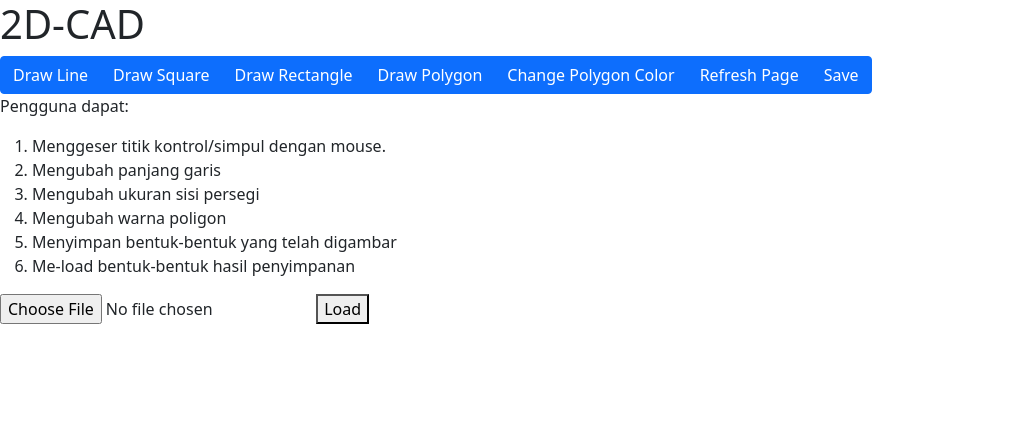
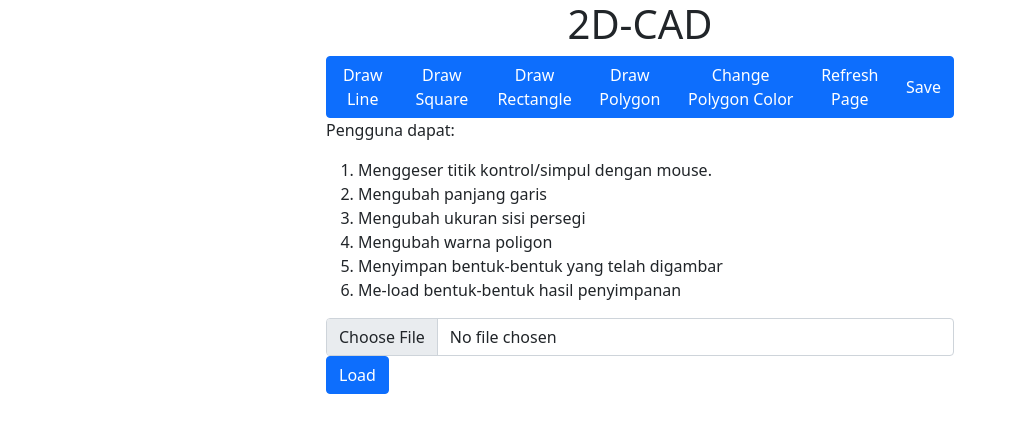
Before and after one commit to azharfatrr/Grafkom-Tubes-1, a website built with Vite: page src/index.html in a window 1280 px wide. Shown: the top 432 px of the page, without its empty margins (0-1017 px from the left). Built offline with nearby package versions, Linux system fonts and the light colour scheme.

Commit message:
style: center items

```diff
--- a/src/index.html
+++ b/src/index.html
@@ -13,7 +13,10 @@
     <title>2D-CAD</title>
   </head>
   <body>
-    <h1>2D-CAD</h1>
+    <div classs="container">
+      <div class="row justify-content-center">
+        <div class="col-sm-6">
+          <h1 style="text-align: center">2D-CAD</h1>
           <div class="btn-group" role="group">
             <button type="button" class="btn btn-primary" id="drawLineButton">
               Draw Line
@@ -21,10 +24,18 @@
             <button type="button" class="btn btn-primary" id="drawSquareButton">
               Draw Square
             </button>
-      <button type="button" class="btn btn-primary" id="drawRectangleButton">
+            <button
+              type="button"
+              class="btn btn-primary"
+              id="drawRectangleButton"
+            >
               Draw Rectangle
             </button>
-      <button type="button" class="btn btn-primary" id="drawPolygonButton">
+            <button
+              type="button"
+              class="btn btn-primary"
+              id="drawPolygonButton"
+            >
               Draw Polygon
             </button>
             <!-- <button type="button" class="btn btn-primary">
@@ -36,13 +47,14 @@
       <button type="button" class="btn btn-primary" id="resizeSideButton">
         Resize Side Length (Square)
       </button> -->
-      <button type="button" class="btn btn-primary" id="changeColorButton">
+            <button
+              type="button"
+              class="btn btn-primary"
+              id="changeColorButton"
+            >
               Change Polygon Color
             </button>
             <a href="/" class="btn btn-primary">Refresh Page</a>
-      <!-- <button type="button" class="btn btn-primary" id="loadButton">
-        Load
-      </button> -->
             <button type="button" class="btn btn-primary" id="saveButton">
               Save
             </button>
@@ -58,10 +70,14 @@
             <li>Me-load bentuk-bentuk hasil penyimpanan</li>
           </ol>
 
-    <input type="file" id="selectFiles" value="Import" />
-    <button id="loadButton">Load</button>
-    <!-- <textarea id="result"> </textarea> -->
-    <!-- <p id="objectId">Daftar objek:</p> -->
+          <div class="mb-3">
+            <input class="form-control" type="file" id="selectFileButton" />
+            <button id="loadButton" class="btn btn-primary">Load</button>
+          </div>
+        </div>
+      </div>
+    </div>
+
     <canvas width="1000px" height="1000px" id="canvasContent"> </canvas>
     <script src="main.js" type="module"></script>
   </body>
--- a/src/main.ts
+++ b/src/main.ts
@@ -169,7 +169,7 @@ async function main() {
 
   // load function
   document.getElementById("loadButton").onclick = function () {
-    let files = document.getElementById("selectFiles").files;
+    let files = document.getElementById("selectFileButton").files;
     console.log(files);
     if (files.length <= 0) {
       return false;
```
Lines whose indentation alone changed are shown as unchanged.
